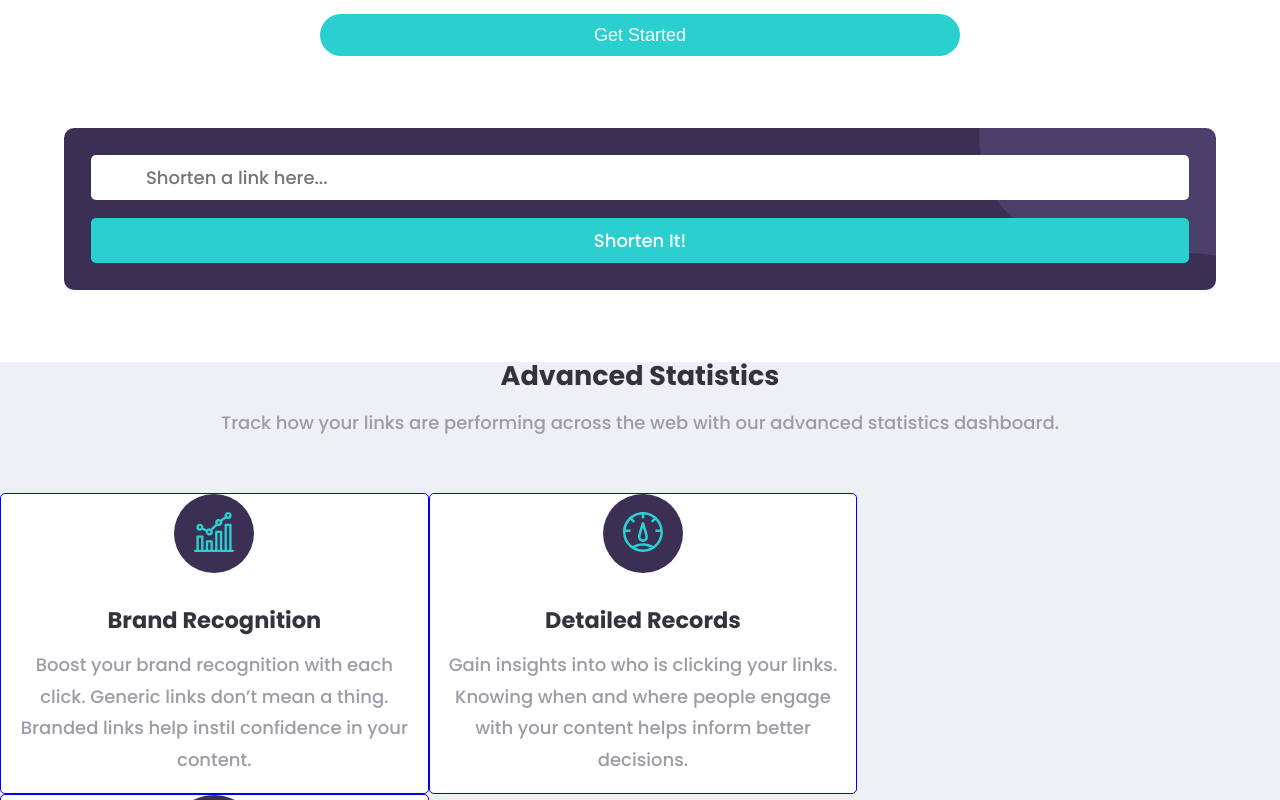
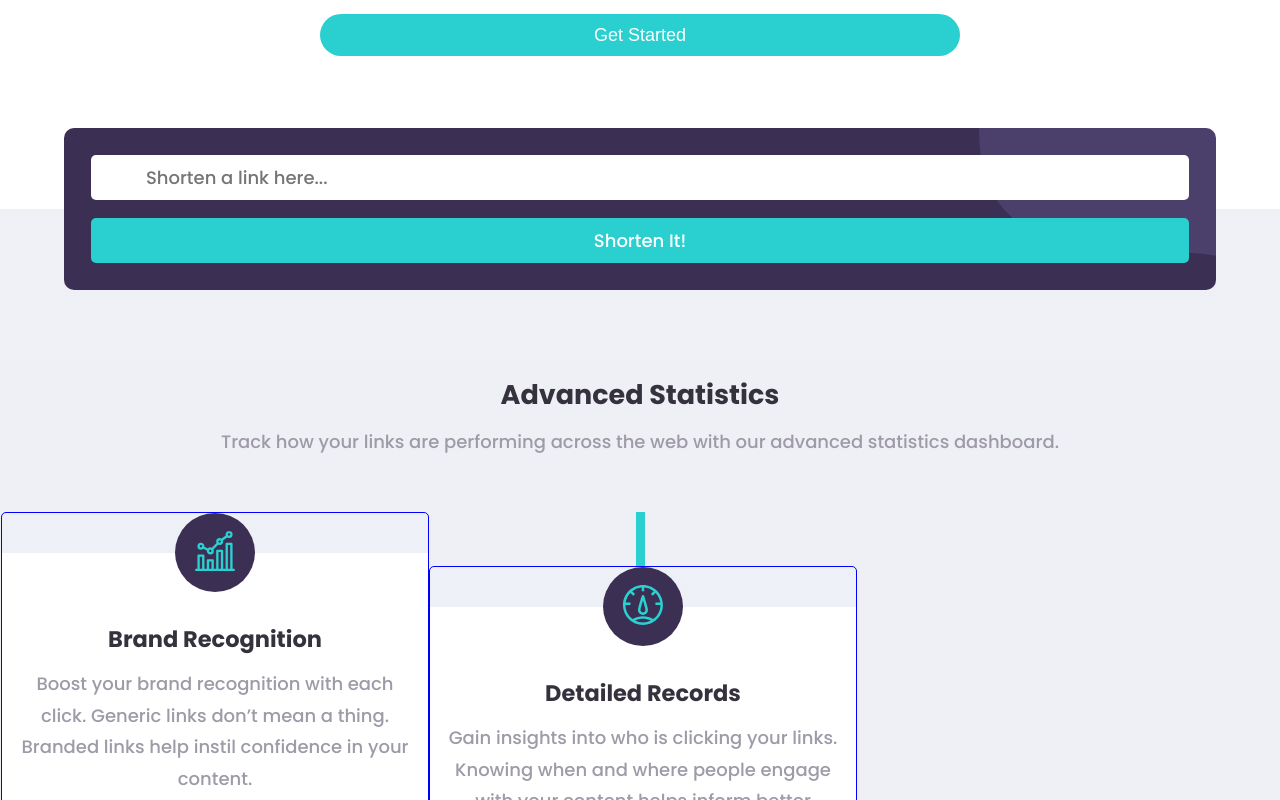
Before and after one commit to emily-v/url-shortening-landing-page, an Angular app: page / in a window 1280 px wide. Shown: the part 1400-2200 px from the top of the page. Built offline with nearby package versions, Linux system fonts and the light colour scheme.

Commit message:
mobile styling complete

```diff
--- a/src/app/app.component.html
+++ b/src/app/app.component.html
@@ -18,11 +18,11 @@
     <button class="btn btn-pill">Get Started</button>
   </div>
 
-  <div class="shorten-section">
-    <!-- <div class="shorten-container"> -->
+  <div class="shorten-section clearfix">
+    <div class="shorten-container">
       <input type="text" class="url-input" placeholder="Shorten a link here...">
       <button type="submit" class="btn btn-square">Shorten It!</button>
-    <!-- </div> -->
+    </div>
   </div>
 
   <div class="stats clearfix">
@@ -50,6 +50,7 @@
           </p>
         </div>
       </div>
+      <div class="vertical-line"></div>
       <div class="col-12-sm col-4-lg stats-card">
         <div class="icon-container">
           <img
@@ -66,6 +67,7 @@
           </p>
         </div>
       </div>
+      <div class="vertical-line"></div>
       <div class="col-12-sm col-4-lg stats-card">
         <div class="icon-container">
           <img
--- a/src/app/app.component.scss
+++ b/src/app/app.component.scss
@@ -9,7 +9,7 @@
         margin: 0 auto;
         display: flex;
         flex-flow: column;
-        border: 1px solid red;
+        // border: 1px solid red;
     }
 }
 
@@ -59,6 +59,10 @@
 }
 
 .shorten-section {
+    background: linear-gradient($bg-wt 4.5em, $bg-lt 4.5em);
+    // ^ gray background starts ~halfway down section
+}
+.shorten-container {
     background-image: url("../assets/images/bg-shorten-mobile.svg");
     background-repeat: no-repeat;
     background-position-x: right;
@@ -97,13 +101,15 @@
         margin-top: 0;
         margin-bottom: 0;
         color: $text-color-lt;
-        background-color: $btn-primary;
+        background-color: $accent-primary;
     }
 }
 .stats {
     padding-bottom: 4em;
+    border: 1px solid $bg-lt; // prevents margin collapsing
     background: $bg-lt;
 }
+
 .stats-header {
     margin-bottom: 3em;
     .title-dk {
@@ -114,7 +120,7 @@
 .stats-details {
 
     .stats-card {
-        background: $bg-wt;
+        background: linear-gradient($bg-lt 2.25em, $bg-wt 2.25em);
         border-radius: 5px;
         .icon-container {
             padding: 18px 20px;
@@ -134,6 +140,13 @@
             padding: 1em;
         }
     }
+
+    .vertical-line {
+        height: 3em;
+        width: .5em;
+        background: $accent-primary;
+        margin: 0 auto;
+    }
 }
 
 .boost {
@@ -144,6 +157,7 @@
     display: flex;
     flex-flow: column wrap;
     padding: 4em 0;
+    border-bottom: 1px solid $bg-dk;
     .boost-text {
         font-size: 1.33em;
         font-weight: $heavy;
@@ -160,6 +174,7 @@ footer {
     background: $bg-footer;
     text-align: center;
     padding: 2.5em 0;
+    border-top: 1px solid $bg-dk;
 
     .footer-logo {
         width: fit-content;
--- a/src/stylings/_variables.scss
+++ b/src/stylings/_variables.scss
@@ -20,7 +20,7 @@ $bg-dk: $dark-violet;
 $bg-lt: $light-violet;
 $bg-wt: $white;
 $bg-footer: $very-dark-violet;
-$btn-primary: $cyan;
+$accent-primary: $cyan;
 
 $default-font-size: 18px;
 $default-font-family: 'Poppins', sans-serif;
@@ -36,7 +36,7 @@ $gutter-vertical: 8%;
     padding: .6em 1.5em;
     border: none;
     color: $text-color-lt;
-    background: $btn-primary;
+    background: $accent-primary;
     font-size: inherit;
     font-weight: inherit;
     border-radius: $br;
```
